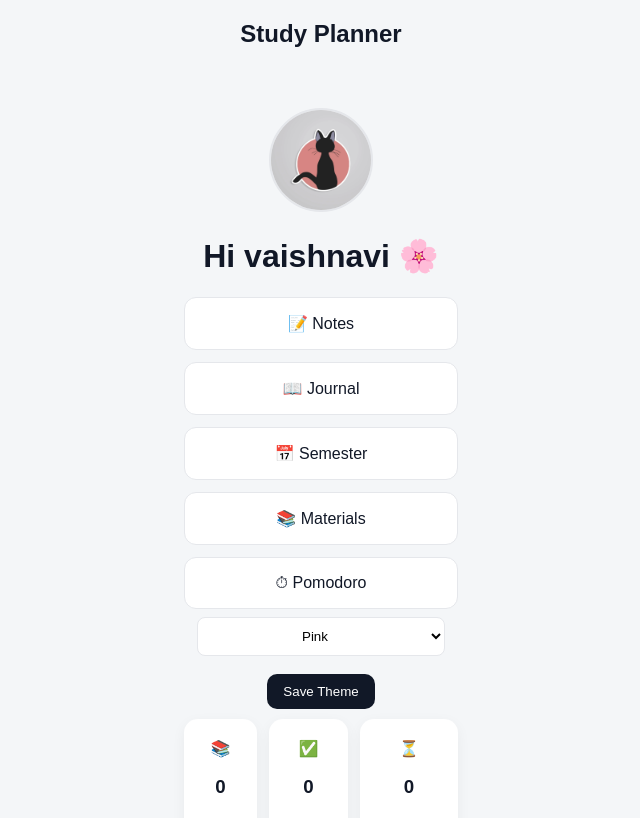
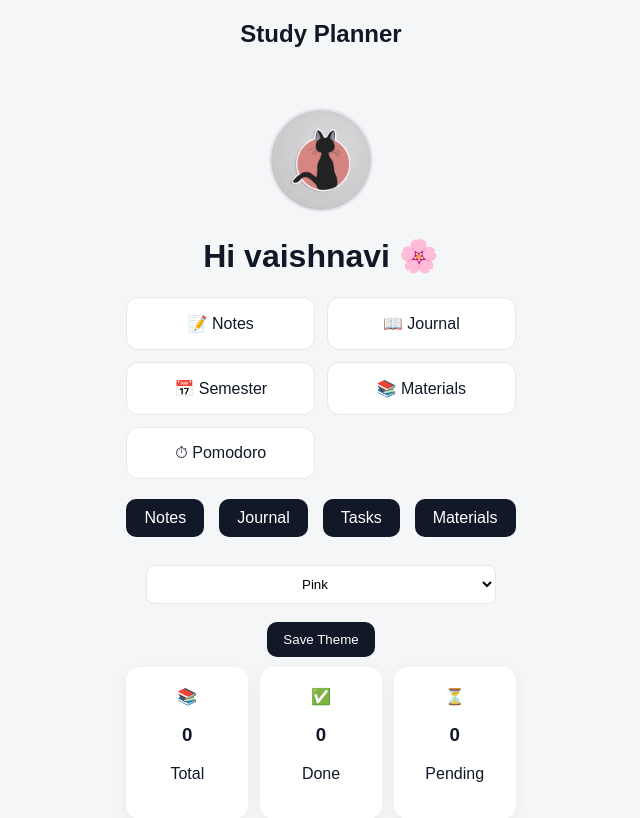
Before and after one commit to vincyv525-collab/study-planner, a Flask app: page /dashboard in a window 1280 px wide. Shown: the top 818 px of the page, without its empty margins (319-959 px from the left). Run offline with Flask 3, Linux system fonts and the light colour scheme; a user stored in the database is signed in; data comes from the database, SQL or seed files in the repository.

Commit message:
Update dashboard.html

```diff
--- a/templates/dashboard.html
+++ b/templates/dashboard.html
@@ -36,6 +36,12 @@ class="avatar">
         ⏱ <span>Pomodoro</span>
     </a>
 
+</div>
+    <div class="top-actions">
+    <a href="/notes" class="action-btn">Notes</a>
+    <a href="/journal" class="action-btn">Journal</a>
+    <a href="/tasks" class="action-btn">Tasks</a>
+    <a href="/materials" class="action-btn">Materials</a>
 </div>
 
 </div>
```
